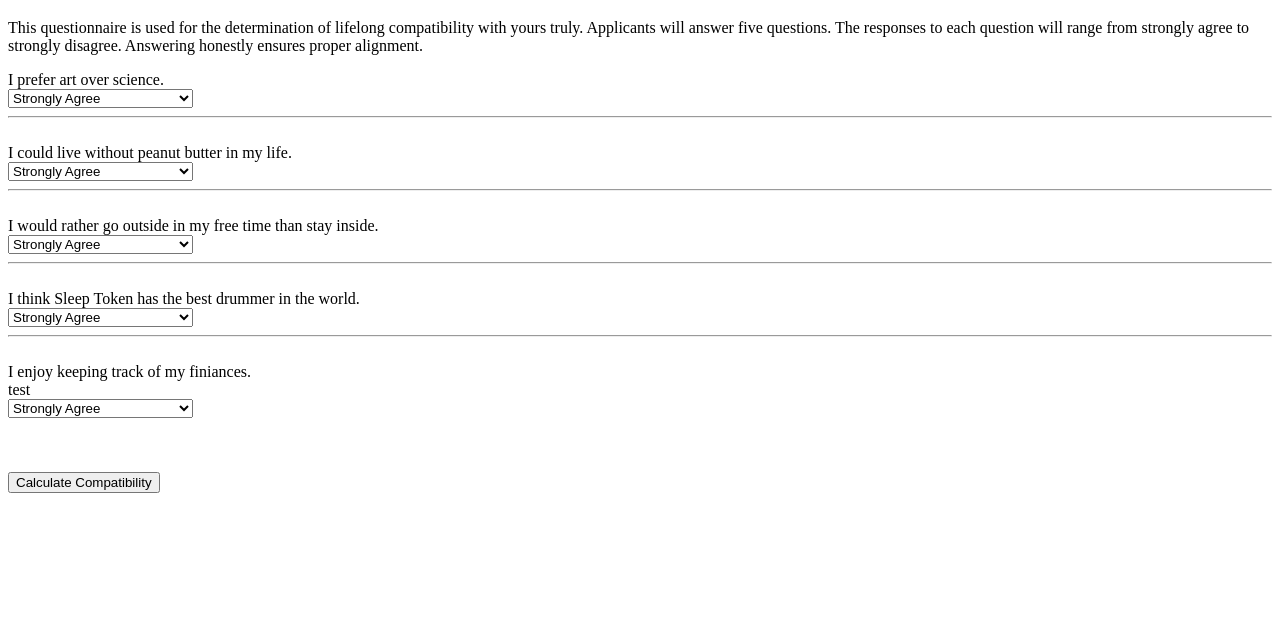
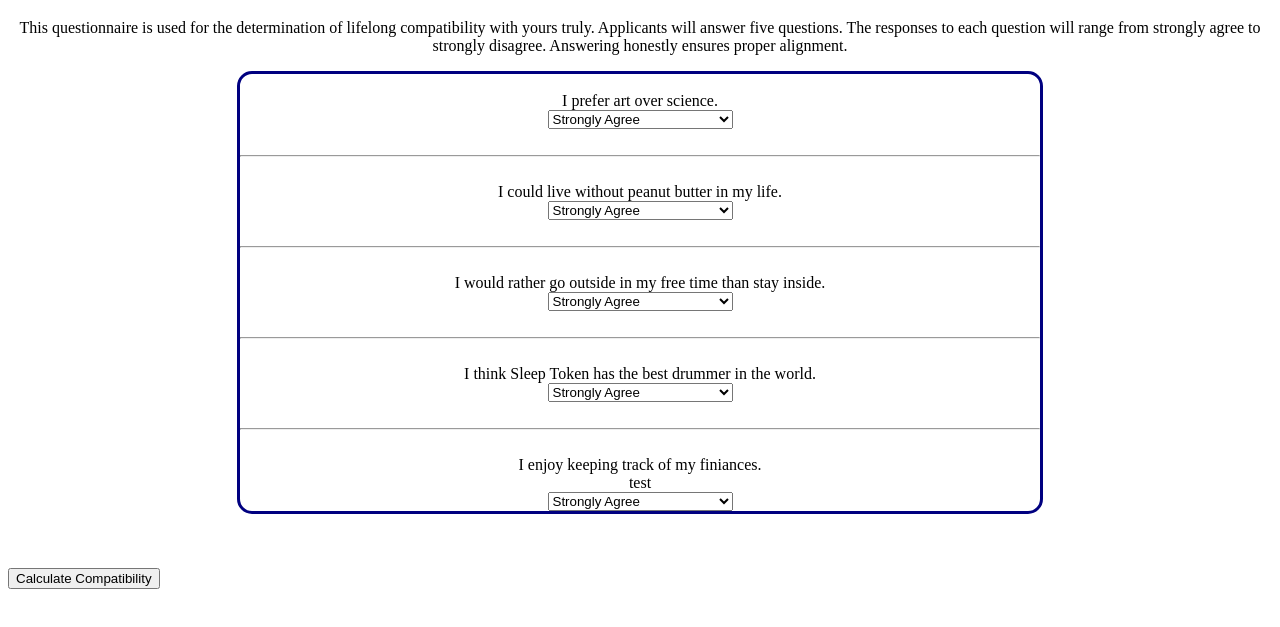
Before and after one commit to aMiniSpell/Matchmaker, a plain HTML site: page index.html in a window 1280 px wide. Shown: the part 61-688 px from the top of the page. Drawn offline with Linux system fonts and the light colour scheme.

Commit message:
Update style

```diff
--- a/Matchmaker.css
+++ b/Matchmaker.css
@@ -0,0 +1,13 @@
+.center-text{
+    text-align: center;
+}
+
+.container{
+    max-width: 800px;
+    margin: auto;
+}
+
+.border{
+border: solid navy;
+border-radius: 15px;
+}
--- a/index.html
+++ b/index.html
@@ -10,15 +10,15 @@
 <body>
     <script src="Matchmaker.js" defer></script> <!--troubleshoot to ensure it works
     -->
-    <h1 style="text-align: center;">Matchmaker</h1>
-    <p>This questionnaire is used for the determination of lifelong compatibility
+    <h1 class="center-text">Matchmaker</h1>
+    <p class="center-text">This questionnaire is used for the determination of lifelong compatibility
     with yours truly. Applicants will answer five questions. The responses
     to each question will range from strongly agree to strongly disagree. Answering
     honestly ensures proper alignment.
     </p>
     <!-- HTML option tags: https://www.w3schools.com/tags/tag_option.asp-->
     <div class ="center-text container border">
-
+        <br />
         <label for="q1">I prefer art over science.</label>
         <br />
         <select id="q1">
@@ -28,7 +28,7 @@
             <option value="2">Disagree</option>
             <option value="1">Strongly Disagree</option>
         </select>
-        <br />
+        <br /><br />
         <hr />
         <br />
         <label for="q2">I could live without peanut butter in my life.</label>
@@ -41,7 +41,7 @@
             <option value="2">Disagree</option>
             <option value="1">Strongly Disagree</option>
         </select>
-        <br />
+        <br /><br />
         <hr/>
         <br />
 
@@ -54,7 +54,7 @@
             <option value="2">Disagree</option>
             <option value="1">Strongly Disagree</option>
         </select>
-        <br />
+        <br /><br />
         <hr />
         <br />
 
@@ -67,7 +67,7 @@
             <option value="2">Disagree</option>
             <option value="1">Strongly Disagree</option>
         </select>
-        <br />
+        <br /><br />
         <hr/>
         <br />
 
@@ -80,6 +80,7 @@
             <option value="2">Disagree</option>
             <option value="1">Strongly Disagree</option>
         </select>
+        <br />
     </div>
     <br /><br /><br />
     <button onclick="calulateCompatibility()">Calculate Compatibility</button>
```
